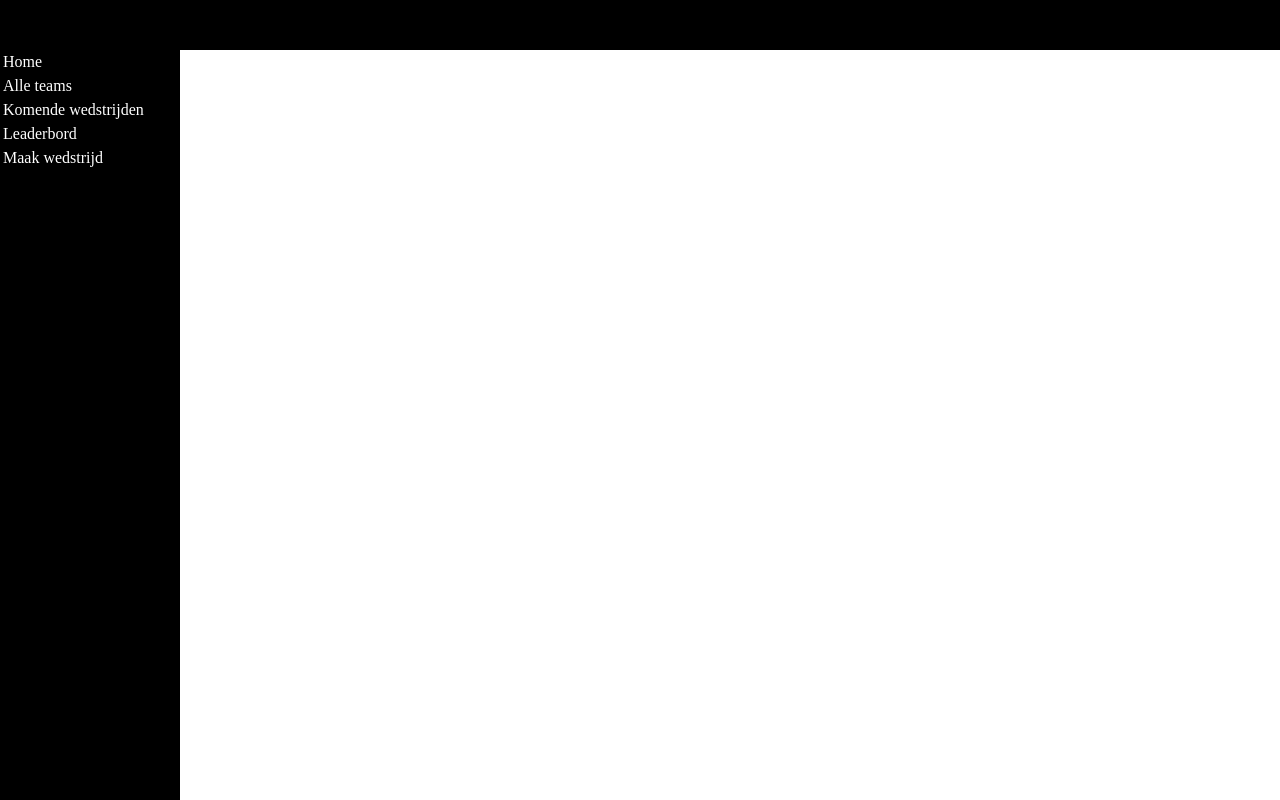
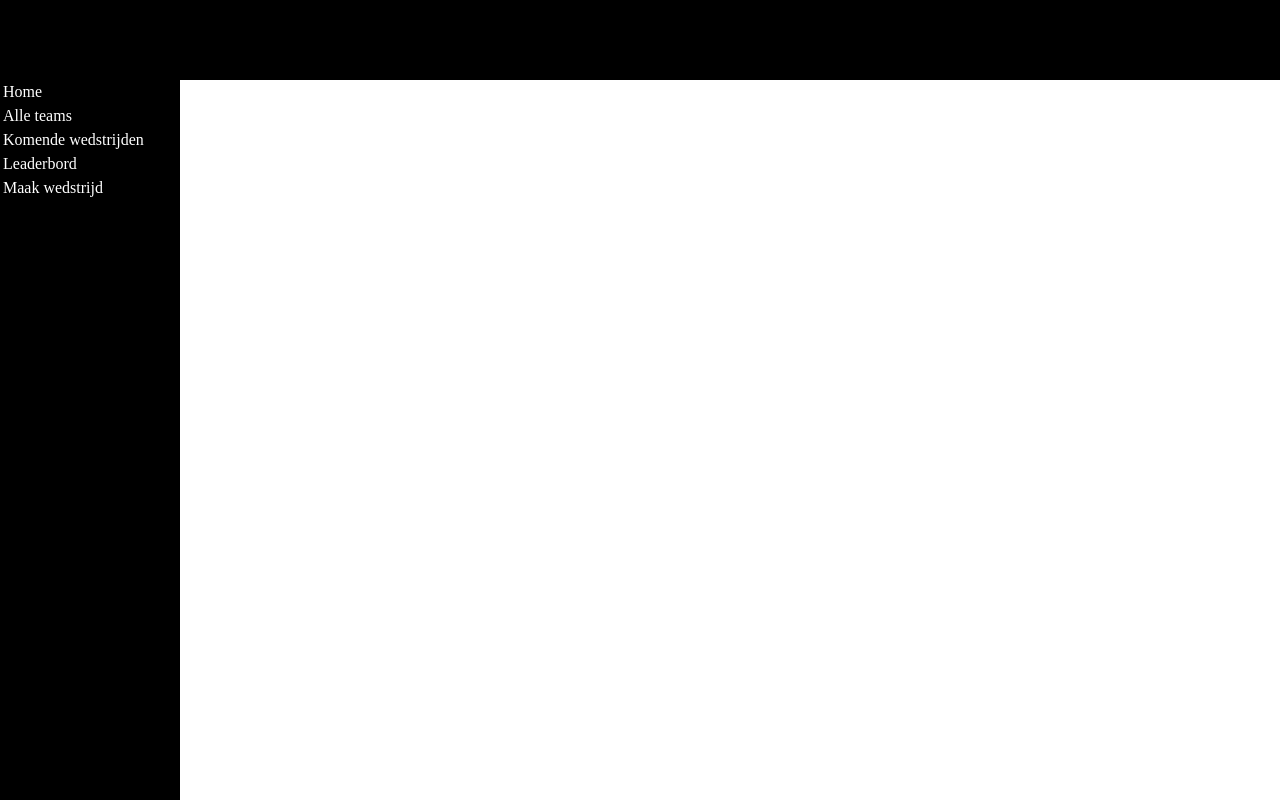
Before and after one commit to MichaelBadEend/C3-Schoolvoetbal, a Laravel app: page / in a window 1280 px wide. Run offline with Laravel 12, Linux system fonts and the light colour scheme.

Commit message:
Header iets hoger gemaakt

```diff
--- a/public/css/style.css
+++ b/public/css/style.css
@@ -16,18 +16,18 @@ header{
     top: 0px;
     left: 0px;
     right: 0px;
-    height: 50px;
+    height: 80px;
     background-color: black;
 }
 
 .sidebar{
     width: 180px;
     background-color: black;
-    height: calc(100vh - 50px);
+    height: calc(100vh - 80px);
     padding-top: 0;
     position: fixed;
     left: 0px;
-    top: 50px;
+    top: 80px;
 }
 
 .sidebar nav{
```
